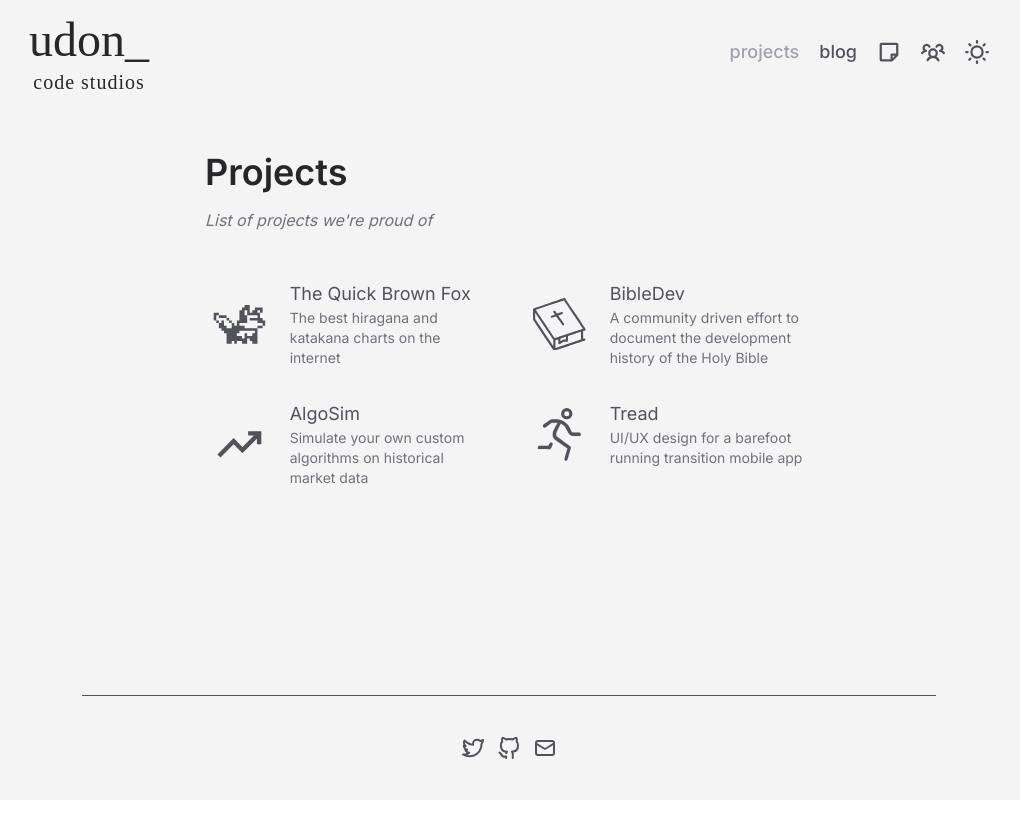
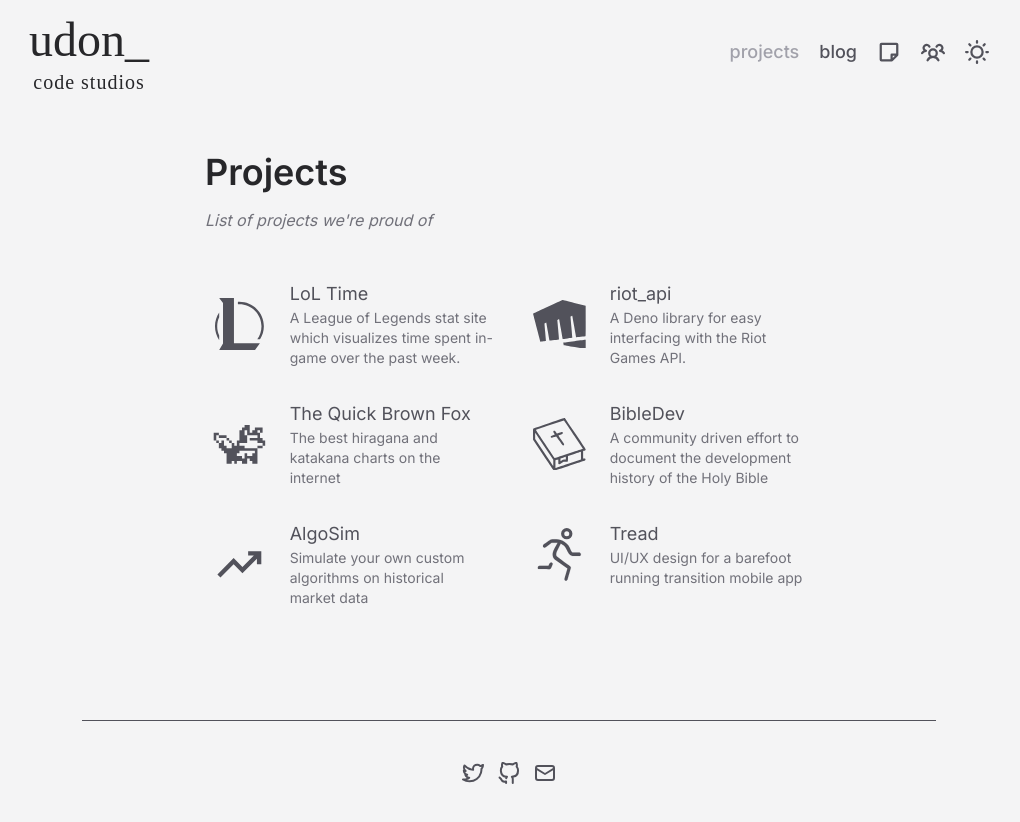
Before and after one commit to udon-code-studios/udon-website, a Next.js app: page /projects in a window 1280 px wide. Shown: the top 822 px of the page, without its empty margins (131-1151 px from the left). Before the commit the page ends 800 px from the top, so only its background shows below. Built offline with nearby package versions, Linux system fonts and the light colour scheme; a web font is replaced by a local one.

Commit message:
added riot-api and lol-time projects

```diff
--- a/components/icons.tsx
+++ b/components/icons.tsx
@@ -1,6 +1,33 @@
 import { SVGProps } from "react";
 
 // project icons
+export function LoLTime(props: SVGProps<SVGSVGElement>) {
+  return (
+    <svg xmlns="http://www.w3.org/2000/svg" viewBox="10 10 40 40" fill="currentColor" stroke="none">
+      <g id="_x30_1">
+        <path d="M14.4 50h27.1l4.1-5.6H25.9V10H14.7l2.9 3.8v30.7z" />
+        <path d="M13.2 31.5c0-2.5.5-4.8 1.5-6.9V21c-2 3-3.2 6.6-3.2 10.5 0 3.9 1.2 7.5 3.2 10.5v-3.6c-1-2.1-1.5-4.4-1.5-6.9zM30 14.7c9.3 0 16.8 7.6 16.8 16.8 0 3.7-1.2 7.1-3.2 9.9h2.1c1.8-2.9 2.9-6.2 2.9-9.9 0-10.3-8.3-18.6-18.6-18.6h-1.1v1.8H30z" />
+      </g>
+    </svg>
+  );
+}
+
+export function RiotAPI(props: SVGProps<SVGSVGElement>) {
+  return (
+    <svg
+      xmlns="http://www.w3.org/2000/svg"
+      version="1.0"
+      viewBox="0 0 734 682"
+      preserveAspectRatio="xMidYMid meet"
+      {...props}
+    >
+      <g transform="translate(0.000000,682.000000) scale(0.100000,-0.100000)" fill="currentColor" stroke="none">
+        <path d="M2060 5866 c-1771 -821 -2055 -955 -2052 -972 3 -21 1014 -3877 1018 -3882 2 -3 775 89 781 92 1 1 -47 550 -106 1221 -77 874 -104 1223 -97 1231 6 7 63 35 126 62 l115 51 8 -27 c4 -15 104 -578 223 -1252 118 -673 216 -1225 217 -1226 5 -2 1328 164 1330 167 2 2 -49 605 -114 1339 -65 734 -118 1342 -118 1351 -1 18 236 127 248 113 5 -5 115 -620 247 -1367 131 -747 241 -1362 244 -1367 4 -6 274 23 676 72 368 45 670 82 671 83 1 0 -56 664 -127 1475 -72 811 -130 1480 -130 1485 0 9 229 115 248 115 4 0 126 -674 271 -1497 145 -824 267 -1501 270 -1505 3 -4 296 29 651 72 355 44 653 80 663 80 16 0 17 105 15 2117 l-3 2117 -1585 396 c-872 218 -1596 399 -1610 402 -19 5 -489 -209 -2080 -946z" />
+        <path d="M5760 1090 c-833 -103 -1522 -189 -1531 -191 -13 -4 -11 -27 19 -194 18 -104 34 -190 35 -191 1 -1 689 -116 1530 -256 l1527 -255 0 639 0 638 -32 -1 c-18 -1 -715 -86 -1548 -189z" />
+      </g>
+    </svg>
+  );
+}
 
 export function BibleDev(props: SVGProps<SVGSVGElement>) {
   return (
--- a/pages/projects/index.tsx
+++ b/pages/projects/index.tsx
@@ -5,6 +5,7 @@ import Link from "next/link";
 import * as icons from "../../components/icons";
 
 const Projects: NextPage = () => {
+  const link = "https://deno.land/x/riot_api/mod.ts";
   return (
     <>
       <Head>
@@ -16,6 +17,47 @@ const Projects: NextPage = () => {
         <h1 className="text-4xl font-semibold text-primary dark:text-primary-dark">Projects</h1>
         <p className="pb-8 italic text-quaternary">List of projects we&apos;re proud of</p>
         <div className="grid grid-flow-row grid-cols-1 gap-8 px-4 sm:px-10 md:grid-cols-2 md:px-0">
+          {/* LoL Time */}
+          <Link href="https://lol.udon.studio" passHref>
+            <a target="_blank" className="group">
+              <div className="flex items-center space-x-4">
+                <div className="w-1/4 p-2 text-secondary duration-200 group-hover:text-zinc-800 dark:text-secondary-dark dark:group-hover:text-secondary-focus-dark">
+                  <icons.LoLTime />
+                </div>
+                <div className="flex w-3/4 flex-col">
+                  <h3 className="text-lg text-secondary duration-200 group-hover:text-zinc-800 dark:text-secondary-dark dark:group-hover:text-secondary-focus-dark">
+                    LoL Time
+                  </h3>
+                  <p className="text-sm text-quaternary duration-200 group-hover:text-zinc-700 dark:group-hover:text-secondary-dark">
+                    A League of Legends stat site which visualizes time spent in-game over the past week.
+                  </p>
+                </div>
+              </div>
+            </a>
+          </Link>
+
+          {/* Riot API */}
+          <a
+            href="https:///doc.deno.land/https://deno.land/x/riot_api/mod.ts"
+            target="_blank"
+            rel="noreferrer"
+            className="group"
+          >
+            <div className="flex items-center space-x-4">
+              <div className="w-1/4 p-2 text-secondary duration-200 group-hover:text-zinc-800 dark:text-secondary-dark dark:group-hover:text-secondary-focus-dark">
+                <icons.RiotAPI />
+              </div>
+              <div className="flex w-3/4 flex-col">
+                <h3 className="text-lg text-secondary duration-200 group-hover:text-zinc-800 dark:text-secondary-dark dark:group-hover:text-secondary-focus-dark">
+                  riot_api
+                </h3>
+                <p className="text-sm text-quaternary duration-200 group-hover:text-zinc-700 dark:group-hover:text-secondary-dark">
+                  A Deno library for easy interfacing with the Riot Games API.
+                </p>
+              </div>
+            </div>
+          </a>
+
           {/* The Quick Brown Fox */}
           <Link href="https://fox.subparprogramming.org" passHref>
             <a target="_blank" className="group">
```
